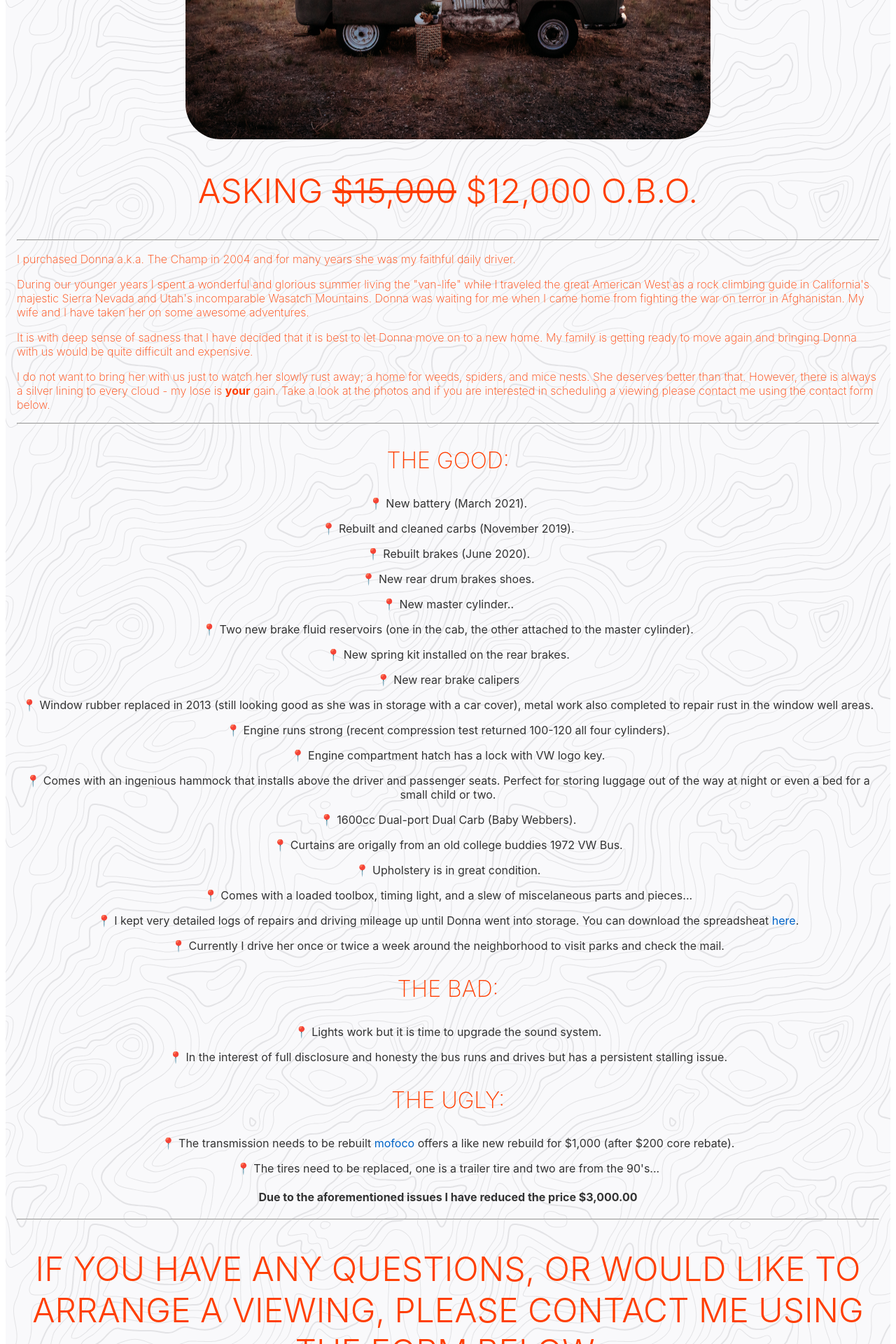
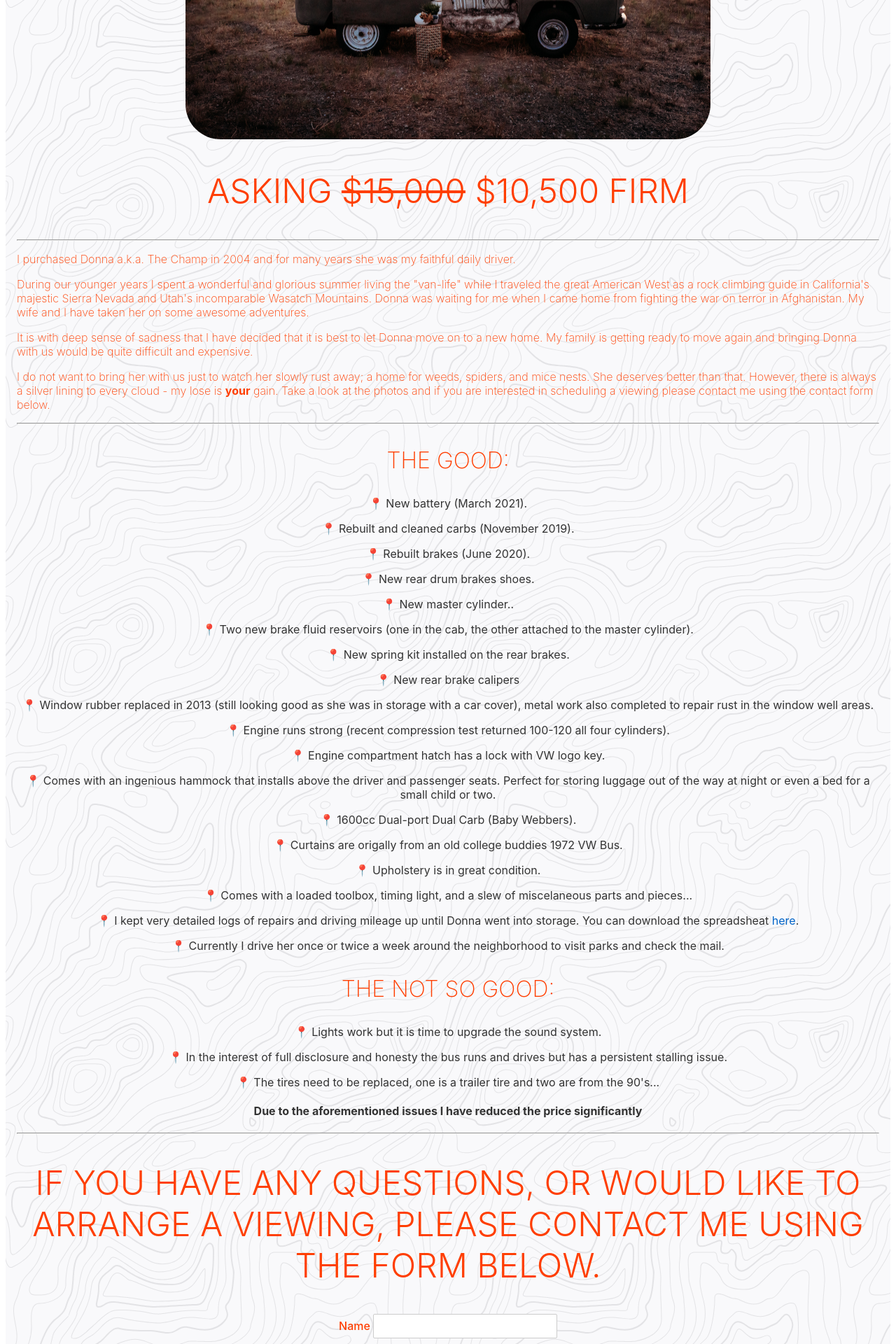
Before and after one commit to Isaac-Tait/volkswagen-bus-project, a Svelte app: page / in a window 1280 px wide. Shown: the part 565-2485 px from the top of the page at 70% size. Built offline with nearby package versions, Linux system fonts and the light colour scheme.

Commit message:
update price/description

```diff
--- a/src/App.svelte
+++ b/src/App.svelte
@@ -10,7 +10,7 @@
 
 	<img id="splash" src={sunsetPhoto} alt="Family sunset" >
 
-	<h2>Asking <del>$15,000</del> $12,000 o.b.o.</h2>
+	<h2>Asking <del>$15,000</del> $10,500 firm</h2>
 
 	<hr />
 	<div id="bio">
@@ -40,14 +40,12 @@
 		<p>&#128205; Comes with a loaded toolbox, timing light, and a slew of miscelaneous parts and pieces...</p>
 		<p>&#128205; I kept very detailed logs of repairs and driving mileage up until Donna went into storage. You can download the spreadsheat <a href="https://volkswagen-forsale-1969.s3-us-west-1.amazonaws.com/prof/Donna+Log.ods" target="_blank" rel="noopener noreferrer">here</a>.</p>
 		<p>&#128205; Currently I drive her once or twice a week around the neighborhood to visit parks and check the mail.</p>
-	<h3>The Bad:</h3>
+	<h3>The Not So Good:</h3>
 		<p>&#128205; Lights work but it is time to upgrade the sound system.</p>
 		<p>&#128205; In the interest of full disclosure and honesty the bus runs and drives but has a persistent stalling issue.</p>
-	<h3>The Ugly:</h3>
-		<p>&#128205; The transmission needs to be rebuilt <a href="https://www.mofoco.com/item/Rebuilt_Transmission_VW_Bus_Type_2_1968_1970_Models_Only/2971/c112" target="_blank" rel="noopener noreferrer">mofoco</a> offers a like new rebuild for $1,000 (after $200 core rebate).
 		<p>&#128205; The tires need to be replaced, one is a trailer tire and two are from the 90's...</p>
 
-		<h4>Due to the aforementioned issues I have reduced the price $3,000.00</h4>
+		<h4>Due to the aforementioned issues I have reduced the price significantly</h4>
 
 	<hr />
 
```
